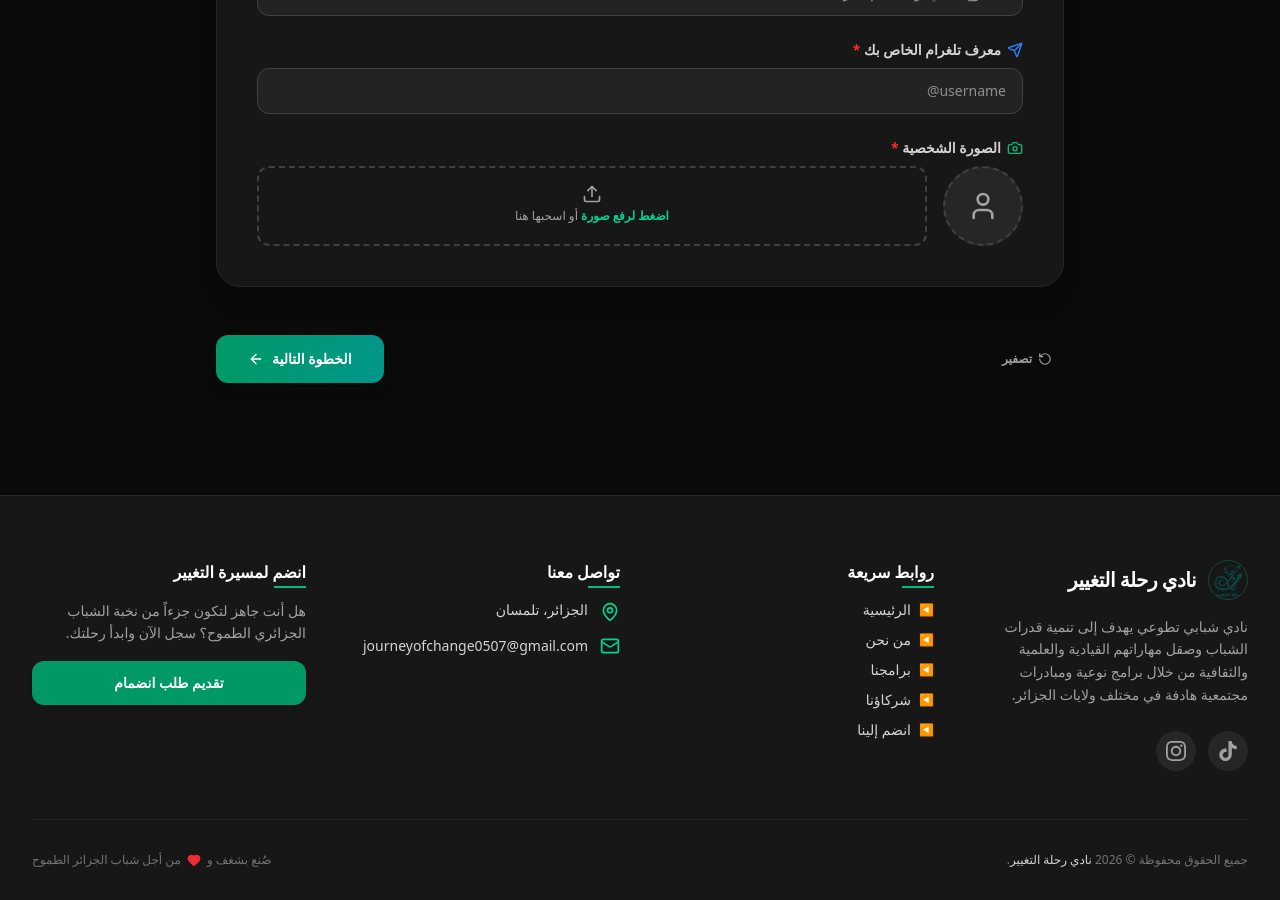
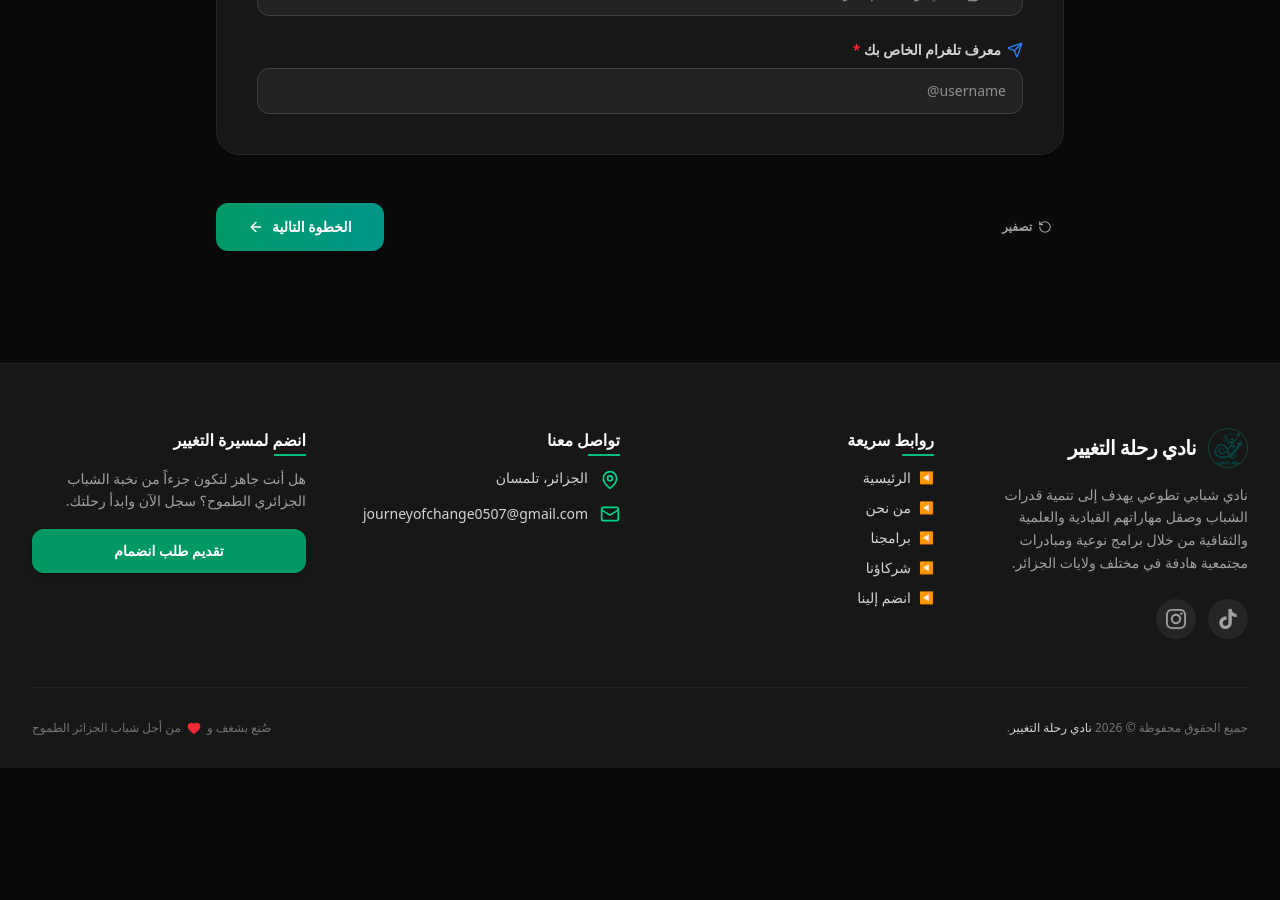
Before and after one commit to journeyofchange0507-rgb/journeyofchange, a Next.js app: page /register in a window 1280 px wide. Shown: the part 1280-2180 px from the top of the page. After the commit the page ends 2048 px from the top, so only its background shows below. Built offline with nearby package versions, Linux system fonts and the light colour scheme.

Commit message:
Remove: profile picture upload field from registration form

```diff
--- a/src/components/sections/register/RegistrationForm.tsx
+++ b/src/components/sections/register/RegistrationForm.tsx
@@ -40,7 +40,6 @@ function RegistrationFormContent() {
       gender: undefined,
       address: '',
       telegram: '',
-      profilePicture: '',
       interests: [],
       otherInterests: '',
       hobbies: [],
@@ -101,7 +100,7 @@ function RegistrationFormContent() {
     let fieldsToValidate: (keyof FullRegisterInput)[] = [];
     switch (currentStep) {
       case 1:
-        fieldsToValidate = ['fullName', 'phone', 'email', 'wilaya', 'commune', 'birthDate', 'gender', 'telegram', 'profilePicture'];
+        fieldsToValidate = ['fullName', 'phone', 'email', 'wilaya', 'commune', 'birthDate', 'gender', 'telegram'];
         break;
       case 2:
         fieldsToValidate = ['interests'];
--- a/src/components/sections/register/cards/PersonalCard.tsx
+++ b/src/components/sections/register/cards/PersonalCard.tsx
@@ -4,7 +4,7 @@ import { useEffect } from 'react';
 import { UseFormReturn } from 'react-hook-form';
 import { FullRegisterInput } from '@/lib/validations/register-schema';
 import { useAlgeriaCities } from '@/hooks/useAlgeriaCities';
-import { User, Phone, Mail, MapPin, Calendar, Users, Home, Send, Camera, Upload } from 'lucide-react';
+import { User, Phone, Mail, MapPin, Calendar, Users, Home, Send } from 'lucide-react';
 
 interface PersonalCardProps {
   form: UseFormReturn<FullRegisterInput, any, any>;
@@ -249,53 +249,7 @@ export function PersonalCard({ form }: PersonalCardProps) {
           )}
         </div>
 
-        {/* الصورة الشخصية */}
-        <div className="space-y-2 sm:col-span-2">
-          <label className="text-sm font-semibold text-neutral-700 dark:text-neutral-300 flex items-center gap-1.5">
-            <Camera className="w-4 h-4 text-emerald-500" />
-            <span>الصورة الشخصية <span className="text-red-500">*</span></span>
-          </label>
-          <div className="flex items-center gap-4">
-            <div className="relative w-20 h-20 rounded-full border-2 border-dashed border-neutral-300 dark:border-neutral-700 overflow-hidden flex-shrink-0 bg-neutral-100 dark:bg-neutral-800 flex items-center justify-center">
-              {watch('profilePicture') ? (
-                <img src={watch('profilePicture')} alt="Profile Preview" className="w-full h-full object-cover" />
-              ) : (
-                <User className="w-8 h-8 text-neutral-400" />
-              )}
-            </div>
-            <div className="flex-1">
-              <label className={`relative flex flex-col items-center justify-center w-full h-20 border-2 border-dashed rounded-xl cursor-pointer transition-all ${
-                errors.profilePicture ? 'border-red-500 bg-red-50/50 dark:bg-red-950/20' : 'border-neutral-300 dark:border-neutral-700 hover:bg-neutral-50 dark:hover:bg-neutral-800/80 hover:border-emerald-500'
-              }`}>
-                <div className="flex flex-col items-center justify-center pt-5 pb-6 pointer-events-none">
-                  <Upload className="w-5 h-5 text-neutral-500 dark:text-neutral-400 mb-1" />
-                  <p className="text-xs text-neutral-500 dark:text-neutral-400 text-center px-2">
-                    <span className="font-semibold text-emerald-600 dark:text-emerald-400">اضغط لرفع صورة</span>
-                    <span className="hidden sm:inline"> أو اسحبها هنا</span>
-                  </p>
-                </div>
-                <input
-                  type="file"
-                  className="absolute inset-0 w-full h-full opacity-0 cursor-pointer"
-                  accept="image/*"
-                  onChange={(e) => {
-                    const file = e.target.files?.[0];
-                    if (file) {
-                      const reader = new FileReader();
-                      reader.onloadend = () => {
-                        setValue('profilePicture', reader.result as string, { shouldValidate: true });
-                      };
-                      reader.readAsDataURL(file);
-                    }
-                  }}
-                />
-              </label>
-              {errors.profilePicture && (
-                <p className="text-xs text-red-500 font-medium mt-1">{errors.profilePicture.message}</p>
-              )}
-            </div>
-          </div>
-        </div>
+
       </div>
     </div>
   );
--- a/src/lib/validations/register-schema.ts
+++ b/src/lib/validations/register-schema.ts
@@ -40,7 +40,6 @@ export const personalDataSchema = z.object({
     .string({ message: 'معرف التلغرام مطلوب' })
     .min(3, 'يرجى إدخال معرف تلغرام صحيح')
     .trim(),
-  profilePicture: z.string().min(1, 'الصورة الشخصية مطلوبة'),
 });
 
 export const interestsSchema = z.object({
```
